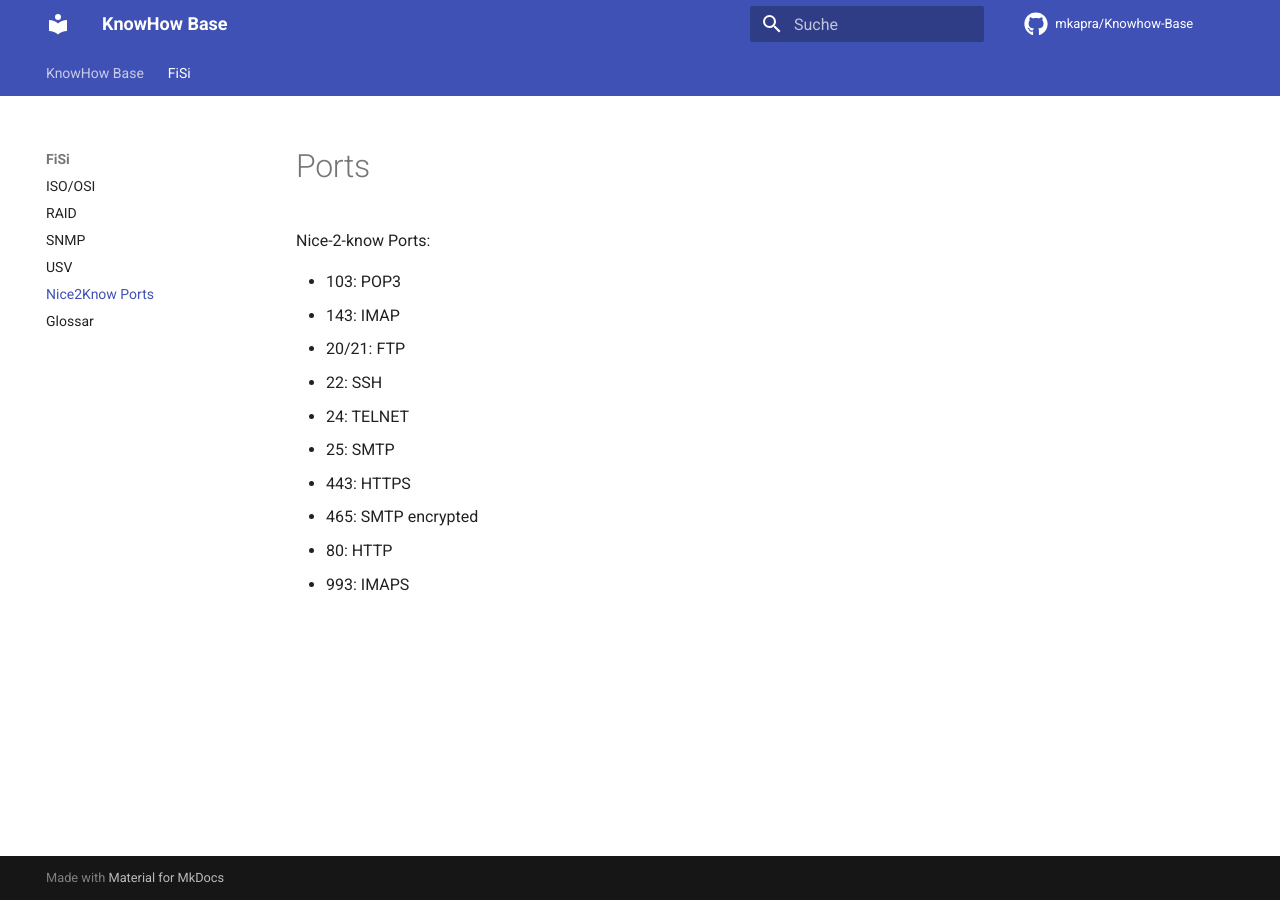
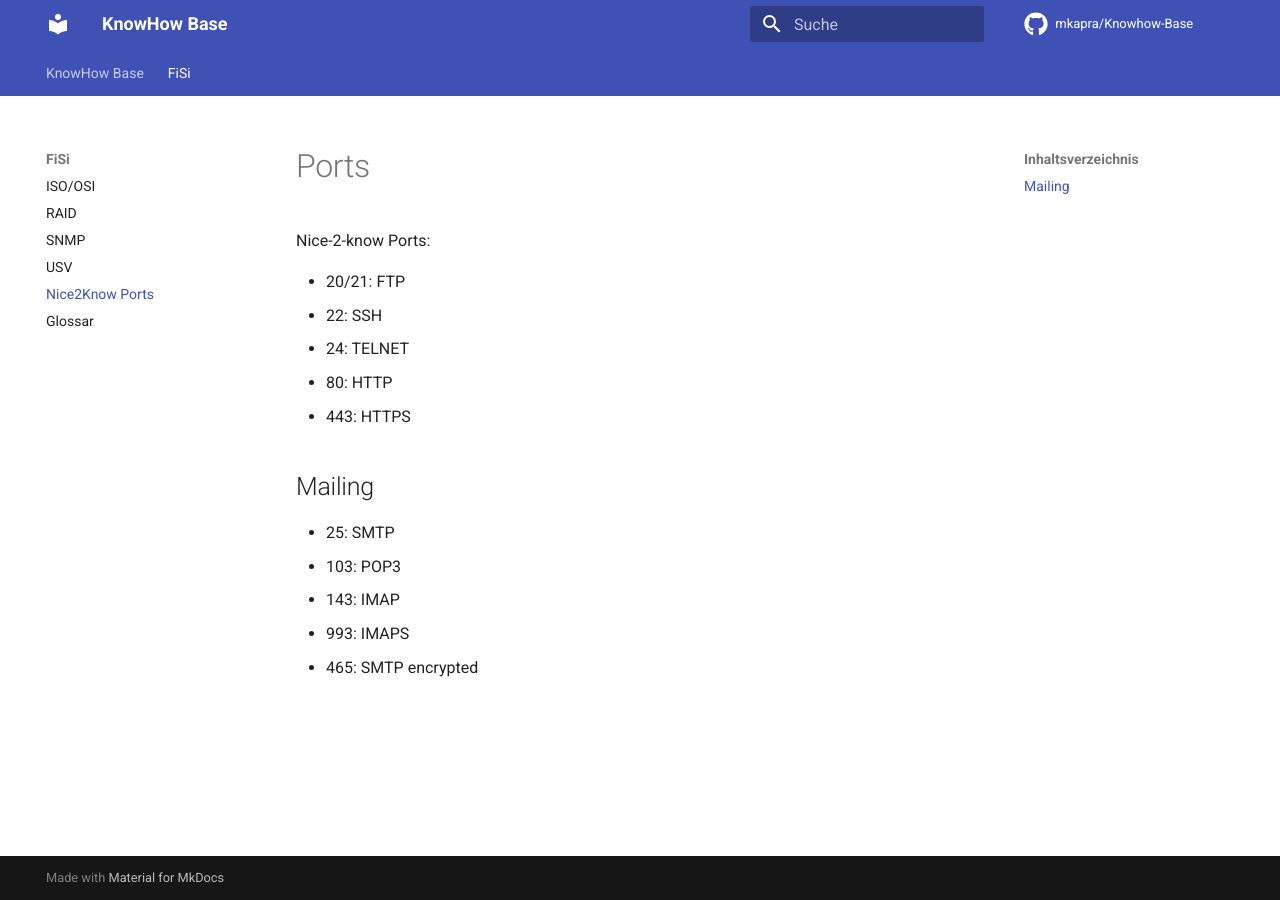
Before and after one commit to mkapra/KnowHow-Base, an MkDocs documentation site: the page built from docs/fisi/ports.md, in a window 1280 px wide. Built offline with MkDocs 1.6.1 and Material for MkDocs 9.7.7, drawn with Linux system fonts in a browser that asks for light colours; comment, search, counter and statistics services are not loaded.

Commit message:
Format Ports

```diff
--- a/docs/fisi/ports.md
+++ b/docs/fisi/ports.md
@@ -1,13 +1,16 @@
 # Ports
 Nice-2-know Ports:
 
-* 103: POP3
-* 143: IMAP
 * 20/21: FTP
 * 22: SSH
 * 24: TELNET
+* 80: HTTP
+* 443: HTTPS
+
+## Mailing
+
 * 25: SMTP
-* 443: HTTPS
+* 103: POP3
+* 143: IMAP
+* 993: IMAPS
 * 465: SMTP encrypted
-* 80: HTTP
-* 993: IMAPS
```
